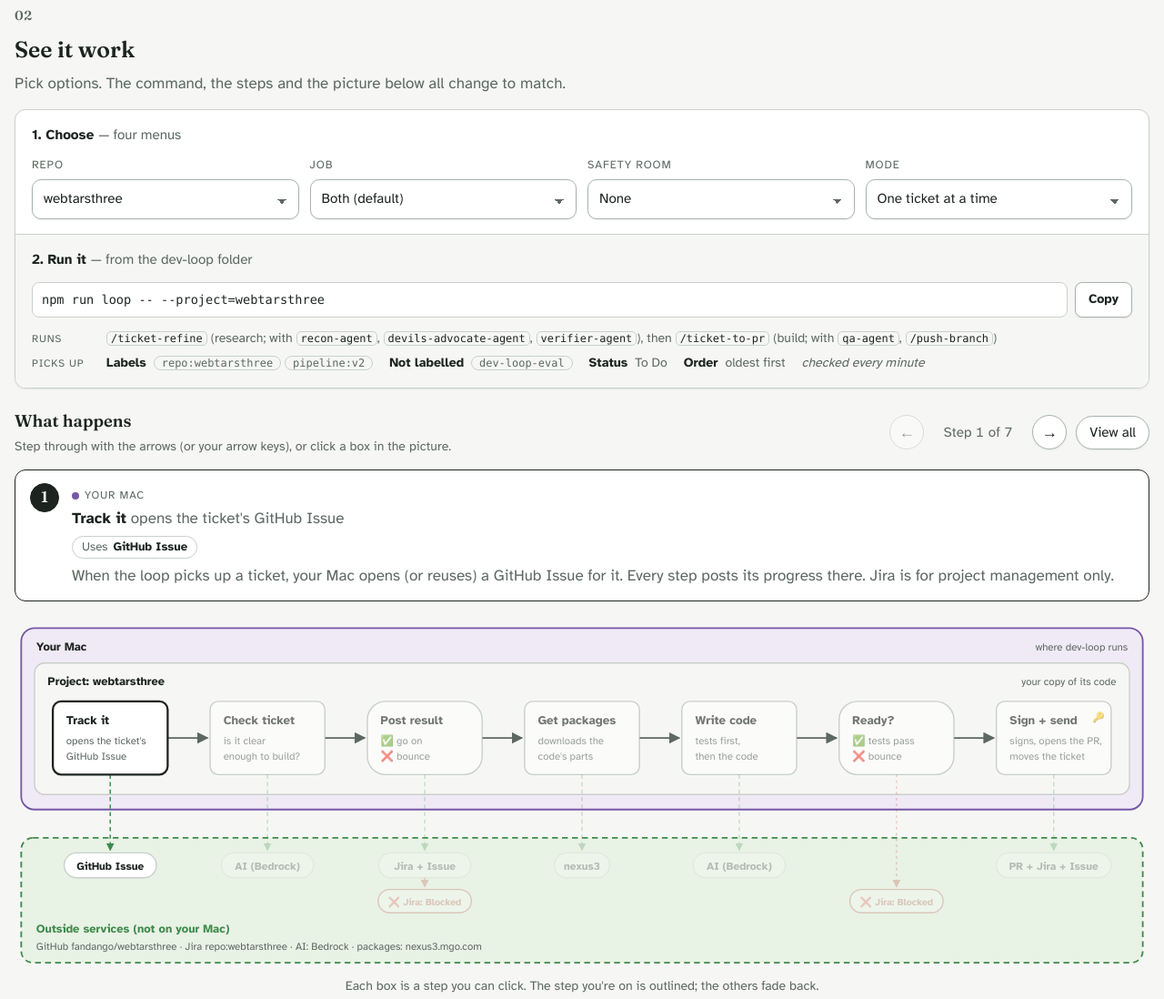
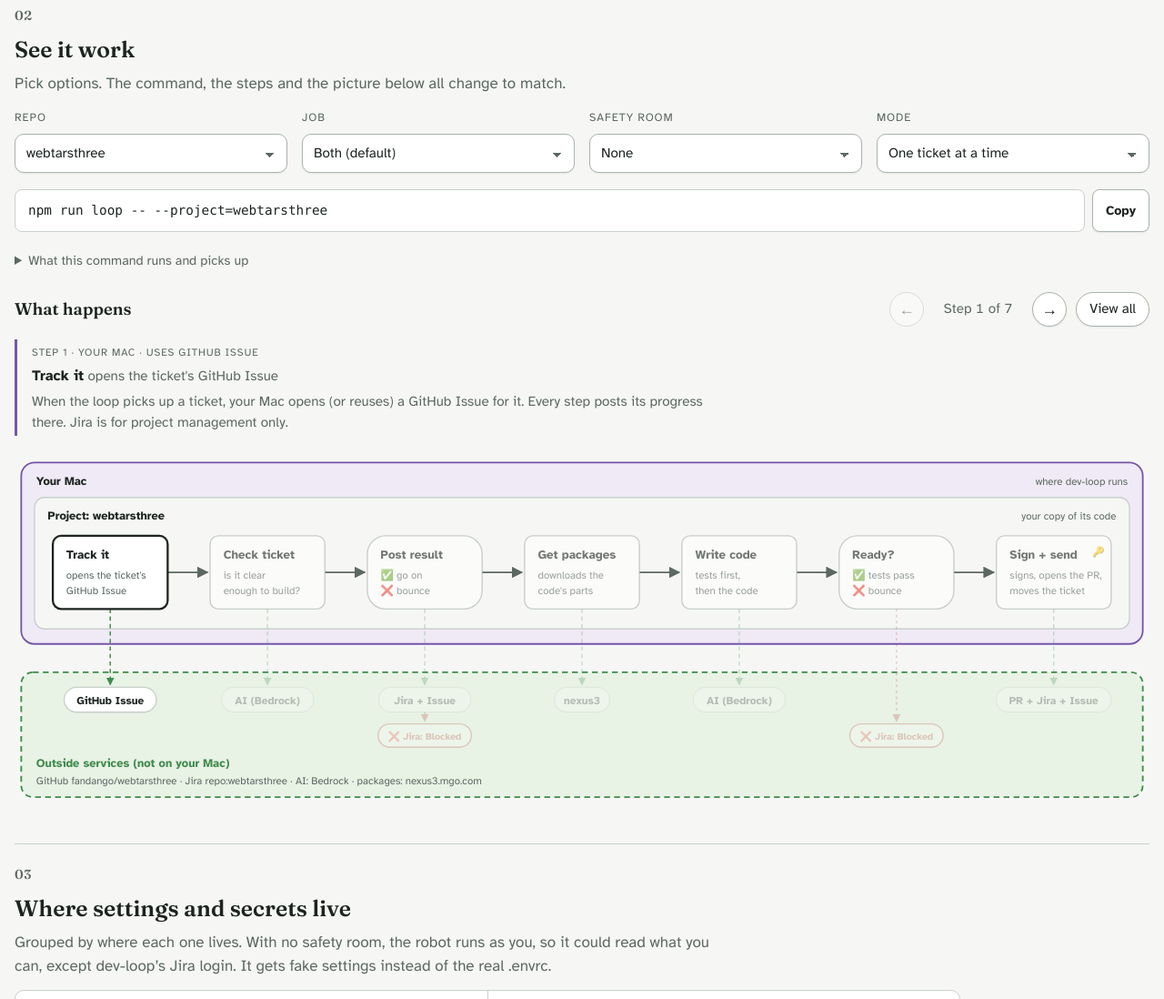
Before and after one commit to GolfNowEng/agentic-dev-loop, a website: page docs/guide/how-dev-loop-works.html in a window 1280 px wide. Shown: the part 740-1838 px from the top of the page at 91% size. Drawn offline with Linux system fonts and the light colour scheme.

Commit message:
docs(guide): simpler options (no card, details fold away) and a quiet step note above the diagram
Co-Authored-By: Claude Opus 5.5 <noreply@anthropic.com>

```diff
--- a/docs/guide/how-dev-loop-works.html
+++ b/docs/guide/how-dev-loop-works.html
@@ -294,6 +294,36 @@ html { scroll-behavior: smooth; }
 .where.w-mac::before { background: var(--mac-edge); }
 .where.w-room::before { background: var(--room-edge); }
 figure.band figcaption { color: var(--muted); font-size: .88rem; }
+
+/* Options, simplified: menus, then the command; details fold away. No card. */
+.filters { background: transparent; border: 0; box-shadow: none; padding: 0; gap: 18px; overflow: visible; }
+.selects { gap: 16px; }
+.group { gap: 8px; }
+.cmdrow .cmd { padding: 11px 14px; font-size: .9rem; }
+.more-info { font-size: .9rem; color: var(--muted); }
+.more-info summary { cursor: pointer; width: fit-content; color: var(--muted); padding: 2px 0; }
+.more-info summary:hover { color: var(--ink); }
+.more-info summary:focus-visible { outline: 3px solid var(--key); outline-offset: 2px; border-radius: 4px; }
+.more-info[open] summary { margin-bottom: 12px; }
+.more-info .facts { gap: 10px; padding-left: 16px; border-left: 2px solid var(--line); }
+.more-info .facts > div { grid-template-columns: 84px minmax(0, 1fr); }
+.more-info .facts dd { line-height: 1.8; }
+
+/* The step note: a quiet caption for the diagram, not a card. */
+ol.steps { min-height: 0; gap: 10px; }
+ol.steps li { display: block; background: transparent; border: 0; border-left: 3px solid var(--line); border-radius: 0; padding: 2px 0 2px 16px; font-size: .95rem; color: var(--muted); max-width: 80ch; }
+ol.steps li::before { content: none; }
+ol.steps li.mac { border-left-color: var(--mac-edge); }
+ol.steps li.room { border-left-color: var(--room-edge); }
+ol.steps li:hover, ol.steps li.cur { border-color: inherit; }
+ol.steps li.mac:hover, ol.steps li.mac.cur { border-left-color: var(--mac-edge); }
+ol.steps li.room:hover, ol.steps li.room.cur { border-left-color: var(--room-edge); }
+ol.steps li.note-item { border-left: 3px dashed var(--line); }
+.where::before { content: none !important; }
+.where { margin-bottom: 4px; font-size: .72rem; }
+.step-title b { font-size: 1rem; color: var(--ink); }
+.more { margin-top: 4px; line-height: 1.55; }
+.stepbar { align-items: center; }
 </style>
 </head>
 <body>
@@ -327,33 +357,30 @@ figure.band figcaption { color: var(--muted); font-size: .88rem; }
     <div class="col">
       <div class="sec-head"><span class="eyebrow">02</span><h2 id="workflow-h">See it work</h2><p class="sub">Pick options. The command, the steps and the picture below all change to match.</p></div>
     <form class="filters" aria-label="Options" onsubmit="return false">
-      <div class="panel-in">
-      <div class="panel-label">1. Choose <span>&mdash; four menus</span></div>
       <div class="selects">
         <label class="group"><span class="group-label">Repo</span><select data-group="repo"></select></label>
         <label class="group"><span class="group-label">Job</span><select data-group="phase"></select></label>
         <label class="group"><span class="group-label">Safety room</span><select data-group="sandbox"></select></label>
         <label class="group"><span class="group-label">Mode</span><select data-group="mode"></select></label>
       </div>
-      </div>
-      <div class="panel-out">
-      <div class="panel-label">2. Run it <span>&mdash; from the dev-loop folder</span></div>
       <div class="cmdrow">
         <div class="cmd" id="cmd" aria-label="The command"></div>
         <button type="button" class="btn" id="copy">Copy</button>
       </div>
+      <details class="more-info">
+      <summary>What this command runs and picks up</summary>
       <dl class="facts">
         <div><dt>Runs</dt><dd id="job-skills" aria-live="polite"></dd></div>
         <div><dt title="Every minute it asks Jira for tickets that match all of these">Picks up</dt><dd><ul class="pickup" id="pickup"></ul></dd></div>
       </dl>
-      </div>
+      </details>
     </form>
     </div>
 
     <div class="col">
       <section aria-labelledby="steps-h" class="stack">
         <div class="stepbar">
-          <div><h3 id="steps-h">What happens</h3><p class="hint">Step through with the arrows (or your arrow keys), or click a box in the picture.</p></div>
+          <h3 id="steps-h">What happens</h3>
           <div class="stepnav">
             <button type="button" class="chip nav" id="prev" aria-label="Previous step">&larr;</button>
             <span id="stepcount" class="count" aria-live="polite">Step through it</span>
@@ -379,7 +406,6 @@ figure.band figcaption { color: var(--muted); font-size: .88rem; }
       <div class="figure" role="img" id="figure-wrap">
         <svg id="diagram" xmlns="http://www.w3.org/2000/svg"></svg>
       </div>
-      <figcaption>Each box is a step you can click. The step you're on is outlined; the others fade back.</figcaption>
     </figure>
   </section>
 
@@ -690,7 +716,7 @@ function drawSteps() {
     li.dataset.n = String(ol.children.length + 1);
     li.addEventListener("click", () => select(Number(li.dataset.i)));
     const sub = [].concat(s.sub).join(s.decision ? " \u00b7 " : " ");
-    li.innerHTML = `<div><span class="where w-${s.zone}">${s.zone === "room" ? "Safety room" : "Your Mac"}</span><span class="step-title"><b>${s.title}</b> <span class="step-sub">${sub}</span></span>${s.uses ? `<span class="uses">Uses <b>${s.uses}</b></span>` : ""}<span class="more" hidden>${s.more ?? ""}${s.why ? `<span class="why">${s.why}</span>` : ""}</span></div>`;
+    li.innerHTML = `<div><span class="where w-${s.zone}">Step ${Number(li.dataset.n)} \u00b7 ${s.zone === "room" ? "Safety room" : "Your Mac"}${s.uses ? ` \u00b7 uses ${s.uses.replace(" (through the gate)", ", through the gate")}` : ""}</span><span class="step-title"><b>${s.title}</b> <span class="step-sub">${sub}</span></span><span class="more" hidden>${s.more ?? ""}${s.why ? `<span class="why">${s.why}</span>` : ""}</span></div>`;
     ol.appendChild(li);
   }
   if (state.sandbox !== "none") {
```
